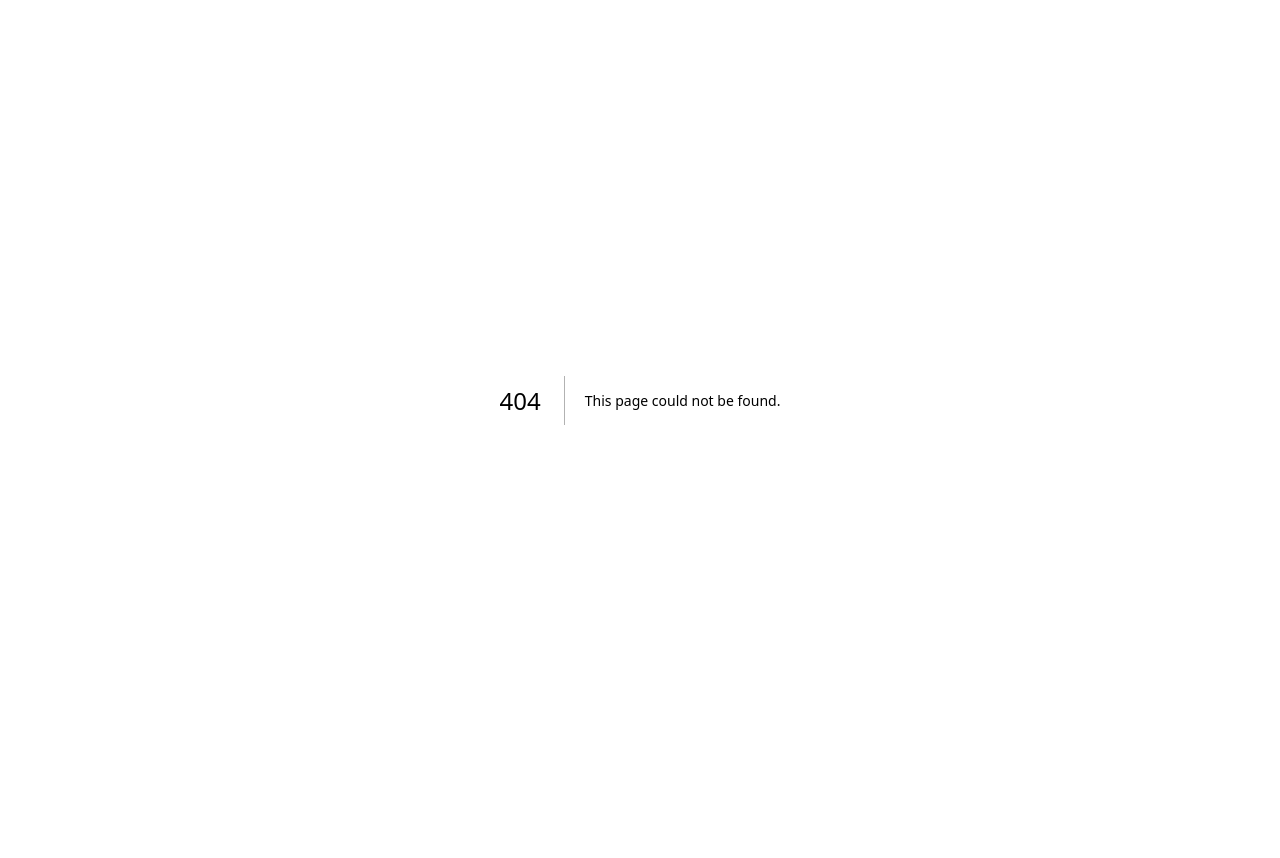
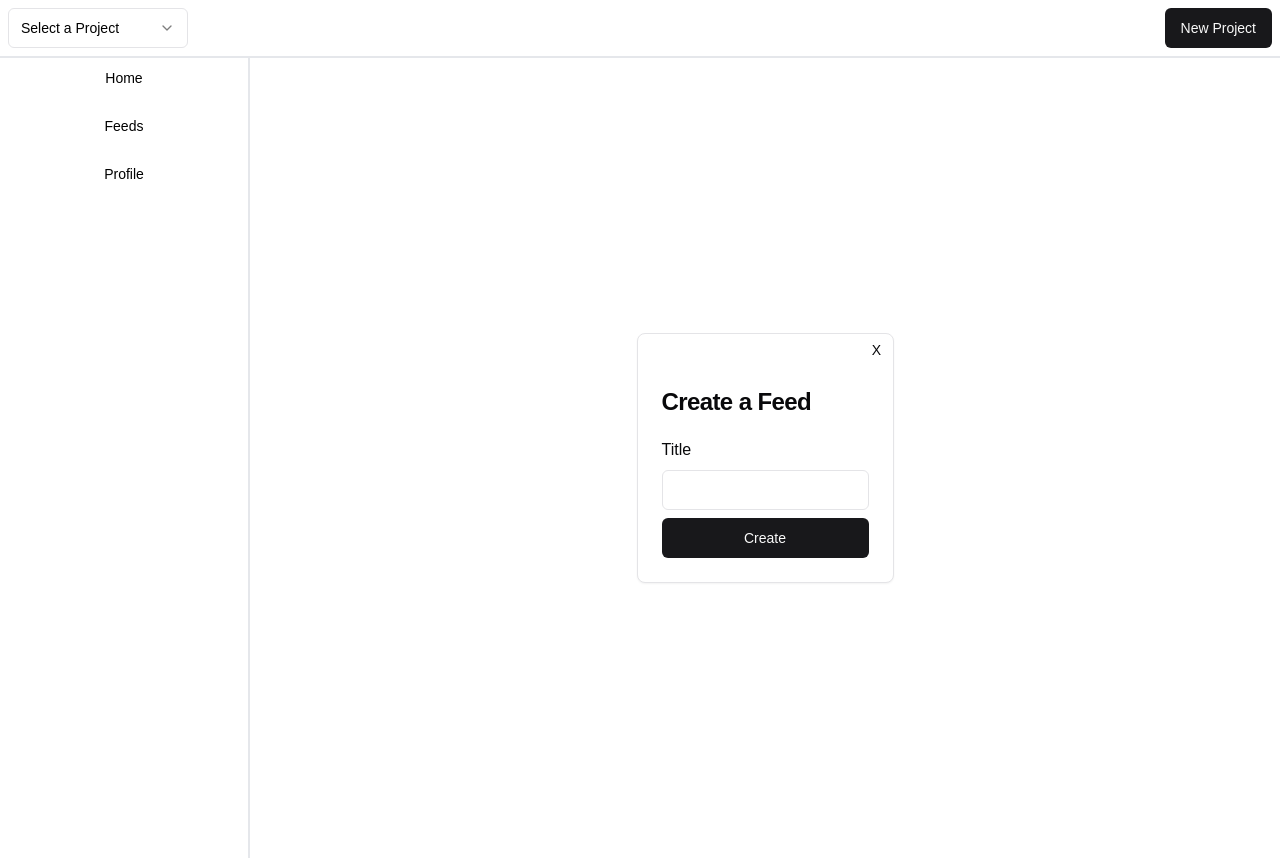
Before and after one commit to ShaneSaw1705/FeedMe, a Next.js app: page /dashboard in a window 1280 px wide. Before the commit this address had no page. Before the commit the page ends 800 px from the top, so only its background shows below. Built offline with nearby package versions, Linux system fonts and the light colour scheme.

Commit message:
Started working on the actual app

```diff
--- /dev/null
+++ b/app/dashboard/layout.tsx
@@ -0,0 +1,45 @@
+import { Button } from "@/components/ui/button"
+import React from "react"
+import {
+  Select,
+  SelectContent,
+  SelectGroup,
+  SelectItem,
+  SelectLabel,
+  SelectTrigger,
+  SelectValue,
+} from "@/components/ui/select"
+
+const DashboardLayout = ({ children }: { children: React.ReactNode }) => {
+  return (
+    <div className="h-screen w-screen grid grid-rows-[auto_1fr]">
+      <div className="border-b-2 border-gray-200 p-2 flex flex-row justify-between items-center">
+        <Select>
+          <SelectTrigger className="w-[180px]">
+            <SelectValue placeholder="Select a Project" />
+          </SelectTrigger>
+          <SelectContent>
+            <SelectGroup>
+              <SelectLabel>Feeds</SelectLabel>
+              <SelectItem value="apple">Test1</SelectItem>
+              <SelectItem value="banana">Test2</SelectItem>
+              <SelectItem value="blueberry">Test3</SelectItem>
+              <SelectItem value="grapes">Test4</SelectItem>
+              <SelectItem value="pineapple">Test5</SelectItem>
+            </SelectGroup>
+          </SelectContent>
+        </Select>
+        <Button>New Project</Button>
+      </div>
+      <div className="grid grid-cols-[auto_1fr] h-full w-full">
+        <div className="flex flex-col gap-2 border-r-2 border-gray-200 min-w-[250px]">
+          <Button variant={'ghost'}>Home</Button>
+          <Button variant={'ghost'}>Feeds</Button>
+          <Button variant={'ghost'}>Profile</Button>
+        </div>
+        {children}
+      </div>
+    </div>
+  )
+}
+export default DashboardLayout
--- /dev/null
+++ b/app/dashboard/page.tsx
@@ -0,0 +1,29 @@
+'use client'
+
+import { Button } from "@/components/ui/button"
+import { Card, CardContent, CardHeader, CardTitle } from "@/components/ui/card"
+import { Input } from "@/components/ui/input"
+
+const Home = () => {
+  return (
+    <div className="w-full h-screen flex justify-center items-center">
+      <Card>
+        <div className="w-full flex flex-row items-center justify-end">
+          <Button className="text-[14px] p-2 h-8 w-8" variant={'ghost'}>X</Button>
+        </div>
+        <CardHeader>
+          <CardTitle>Create a Feed</CardTitle>
+        </CardHeader>
+        <CardContent>
+          <form className="flex flex-col gap-2">
+            <label>Title</label>
+            <Input type="text" name="title" />
+            <Button>Create</Button>
+          </form>
+        </CardContent>
+      </Card>
+    </div>
+  )
+}
+
+export default Home
--- a/app/layout.tsx
+++ b/app/layout.tsx
@@ -18,19 +18,15 @@ const geistMono = localFont({
 
 const qc = new QueryClient()
 
-export default function RootLayout({
-  children,
-}: Readonly<{
-  children: React.ReactNode;
-}>) {
+export default function RootLayout({ children }: Readonly<{ children: React.ReactNode }>) {
   return (
-    <html lang="en" className="dark">
+    <html lang="en">
       <body
-        className={`${geistSans.variable} ${geistMono.variable} antialiased`}
+        className={`${geistSans.variable} ${geistMono.variable} antialiased bg-white text-black`}
       >
         <QueryClientProvider client={qc}>
           <UserProvider>
-            <Toaster theme="dark" />
+            <Toaster />
             <main>{children}</main>
           </UserProvider>
         </QueryClientProvider>
--- a/app/page.tsx
+++ b/app/page.tsx
@@ -31,7 +31,7 @@ const LandingPage = () => {
     <div className="flex w-full h-screen items-center justify-center">
       <Card className="w-[300px]">
         <CardHeader>
-          <CardTitle>{user ? `Hello, ${user.name}` : 'Sign in?'}</CardTitle>
+          <CardTitle className="text-3xl">{user ? `Hello, ${user.name}` : 'Sign in?'}</CardTitle>
         </CardHeader>
         <CardContent>
           {user?.sub}
--- /dev/null
+++ b/components/ui/select.tsx
@@ -0,0 +1,160 @@
+"use client"
+
+import * as React from "react"
+import * as SelectPrimitive from "@radix-ui/react-select"
+import { Check, ChevronDown, ChevronUp } from "lucide-react"
+
+import { cn } from "@/lib/utils"
+
+const Select = SelectPrimitive.Root
+
+const SelectGroup = SelectPrimitive.Group
+
+const SelectValue = SelectPrimitive.Value
+
+const SelectTrigger = React.forwardRef<
+  React.ElementRef<typeof SelectPrimitive.Trigger>,
+  React.ComponentPropsWithoutRef<typeof SelectPrimitive.Trigger>
+>(({ className, children, ...props }, ref) => (
+  <SelectPrimitive.Trigger
+    ref={ref}
+    className={cn(
+      "flex h-10 w-full items-center justify-between rounded-md border border-input bg-background px-3 py-2 text-sm ring-offset-background placeholder:text-muted-foreground focus:outline-none focus:ring-2 focus:ring-ring focus:ring-offset-2 disabled:cursor-not-allowed disabled:opacity-50 [&>span]:line-clamp-1",
+      className
+    )}
+    {...props}
+  >
+    {children}
+    <SelectPrimitive.Icon asChild>
+      <ChevronDown className="h-4 w-4 opacity-50" />
+    </SelectPrimitive.Icon>
+  </SelectPrimitive.Trigger>
+))
+SelectTrigger.displayName = SelectPrimitive.Trigger.displayName
+
+const SelectScrollUpButton = React.forwardRef<
+  React.ElementRef<typeof SelectPrimitive.ScrollUpButton>,
+  React.ComponentPropsWithoutRef<typeof SelectPrimitive.ScrollUpButton>
+>(({ className, ...props }, ref) => (
+  <SelectPrimitive.ScrollUpButton
+    ref={ref}
+    className={cn(
+      "flex cursor-default items-center justify-center py-1",
+      className
+    )}
+    {...props}
+  >
+    <ChevronUp className="h-4 w-4" />
+  </SelectPrimitive.ScrollUpButton>
+))
+SelectScrollUpButton.displayName = SelectPrimitive.ScrollUpButton.displayName
+
+const SelectScrollDownButton = React.forwardRef<
+  React.ElementRef<typeof SelectPrimitive.ScrollDownButton>,
+  React.ComponentPropsWithoutRef<typeof SelectPrimitive.ScrollDownButton>
+>(({ className, ...props }, ref) => (
+  <SelectPrimitive.ScrollDownButton
+    ref={ref}
+    className={cn(
+      "flex cursor-default items-center justify-center py-1",
+      className
+    )}
+    {...props}
+  >
+    <ChevronDown className="h-4 w-4" />
+  </SelectPrimitive.ScrollDownButton>
+))
+SelectScrollDownButton.displayName =
+  SelectPrimitive.ScrollDownButton.displayName
+
+const SelectContent = React.forwardRef<
+  React.ElementRef<typeof SelectPrimitive.Content>,
+  React.ComponentPropsWithoutRef<typeof SelectPrimitive.Content>
+>(({ className, children, position = "popper", ...props }, ref) => (
+  <SelectPrimitive.Portal>
+    <SelectPrimitive.Content
+      ref={ref}
+      className={cn(
+        "relative z-50 max-h-96 min-w-[8rem] overflow-hidden rounded-md border bg-popover text-popover-foreground shadow-md data-[state=open]:animate-in data-[state=closed]:animate-out data-[state=closed]:fade-out-0 data-[state=open]:fade-in-0 data-[state=closed]:zoom-out-95 data-[state=open]:zoom-in-95 data-[side=bottom]:slide-in-from-top-2 data-[side=left]:slide-in-from-right-2 data-[side=right]:slide-in-from-left-2 data-[side=top]:slide-in-from-bottom-2",
+        position === "popper" &&
+          "data-[side=bottom]:translate-y-1 data-[side=left]:-translate-x-1 data-[side=right]:translate-x-1 data-[side=top]:-translate-y-1",
+        className
+      )}
+      position={position}
+      {...props}
+    >
+      <SelectScrollUpButton />
+      <SelectPrimitive.Viewport
+        className={cn(
+          "p-1",
+          position === "popper" &&
+            "h-[var(--radix-select-trigger-height)] w-full min-w-[var(--radix-select-trigger-width)]"
+        )}
+      >
+        {children}
+      </SelectPrimitive.Viewport>
+      <SelectScrollDownButton />
+    </SelectPrimitive.Content>
+  </SelectPrimitive.Portal>
+))
+SelectContent.displayName = SelectPrimitive.Content.displayName
+
+const SelectLabel = React.forwardRef<
+  React.ElementRef<typeof SelectPrimitive.Label>,
+  React.ComponentPropsWithoutRef<typeof SelectPrimitive.Label>
+>(({ className, ...props }, ref) => (
+  <SelectPrimitive.Label
+    ref={ref}
+    className={cn("py-1.5 pl-8 pr-2 text-sm font-semibold", className)}
+    {...props}
+  />
+))
+SelectLabel.displayName = SelectPrimitive.Label.displayName
+
+const SelectItem = React.forwardRef<
+  React.ElementRef<typeof SelectPrimitive.Item>,
+  React.ComponentPropsWithoutRef<typeof SelectPrimitive.Item>
+>(({ className, children, ...props }, ref) => (
+  <SelectPrimitive.Item
+    ref={ref}
+    className={cn(
+      "relative flex w-full cursor-default select-none items-center rounded-sm py-1.5 pl-8 pr-2 text-sm outline-none focus:bg-accent focus:text-accent-foreground data-[disabled]:pointer-events-none data-[disabled]:opacity-50",
+      className
+    )}
+    {...props}
+  >
+    <span className="absolute left-2 flex h-3.5 w-3.5 items-center justify-center">
+      <SelectPrimitive.ItemIndicator>
+        <Check className="h-4 w-4" />
+      </SelectPrimitive.ItemIndicator>
+    </span>
+
+    <SelectPrimitive.ItemText>{children}</SelectPrimitive.ItemText>
+  </SelectPrimitive.Item>
+))
+SelectItem.displayName = SelectPrimitive.Item.displayName
+
+const SelectSeparator = React.forwardRef<
+  React.ElementRef<typeof SelectPrimitive.Separator>,
+  React.ComponentPropsWithoutRef<typeof SelectPrimitive.Separator>
+>(({ className, ...props }, ref) => (
+  <SelectPrimitive.Separator
+    ref={ref}
+    className={cn("-mx-1 my-1 h-px bg-muted", className)}
+    {...props}
+  />
+))
+SelectSeparator.displayName = SelectPrimitive.Separator.displayName
+
+export {
+  Select,
+  SelectGroup,
+  SelectValue,
+  SelectTrigger,
+  SelectContent,
+  SelectLabel,
+  SelectItem,
+  SelectSeparator,
+  SelectScrollUpButton,
+  SelectScrollDownButton,
+}
--- a/package.json
+++ b/package.json
@@ -11,6 +11,7 @@
   "dependencies": {
     "@auth0/nextjs-auth0": "^3.5.0",
     "@prisma/client": "5.19.1",
+    "@radix-ui/react-select": "^2.1.1",
     "@radix-ui/react-slot": "^1.1.0",
     "@tanstack/react-query": "^5.56.2",
     "class-variance-authority": "^0.7.0",
```
Also changed, not shown: 2 other files (tests, documents, lock files or other folders).
